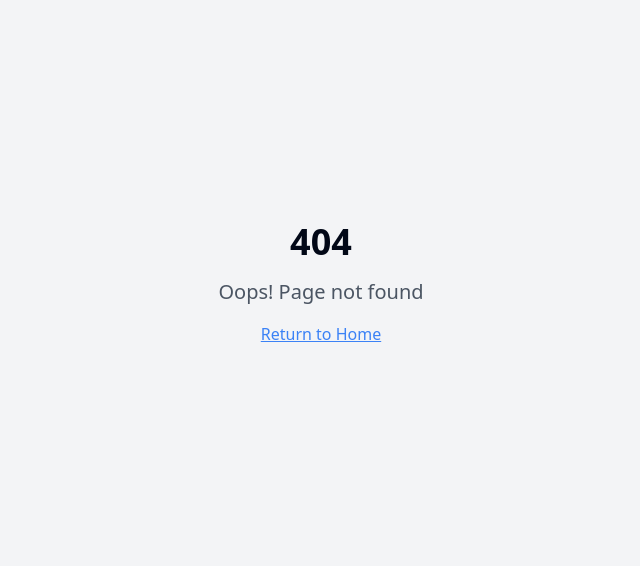
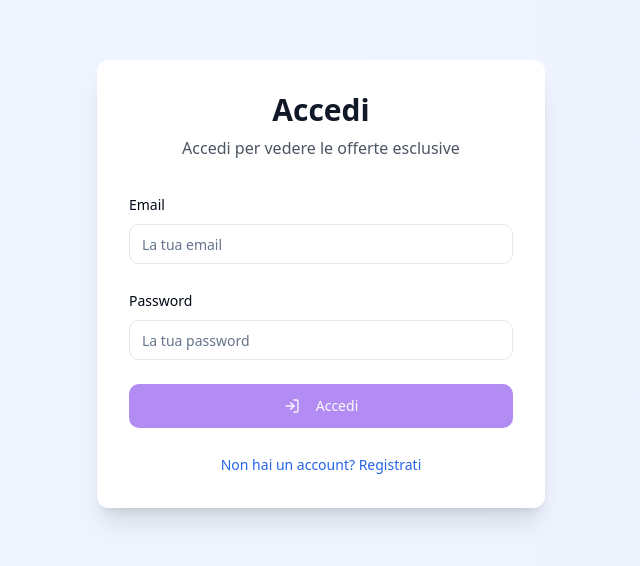
Before and after one commit to algowifi/Sconto_matto, a React (Vite) app: page /login in a window 1280 px wide. Before the commit this address had no page. Shown: the part 116-682 px from the top of the page, without its empty margins (319-959 px from the left). Built offline with nearby package versions, Linux system fonts and the light colour scheme.

Commit message:
Add login page and logout button
Adds a login page that redirects to registration if the user doesn't exist.  Also adds a logout button to the offers page.

```diff
--- a/src/App.tsx
+++ b/src/App.tsx
@@ -1,28 +1,72 @@
+
 import { Toaster } from "@/components/ui/toaster";
 import { Toaster as Sonner } from "@/components/ui/sonner";
 import { TooltipProvider } from "@/components/ui/tooltip";
 import { QueryClient, QueryClientProvider } from "@tanstack/react-query";
 import { BrowserRouter, Routes, Route, Navigate } from "react-router-dom";
+import { useEffect, useState } from "react";
 import Plans from "./pages/Plans";
 import Index from "./pages/Index";
 import NotFound from "./pages/NotFound";
+import Login from "./pages/Login";
 
 const queryClient = new QueryClient();
 
-const App = () => (
+// Componente per le rotte protette
+const ProtectedRoute = ({ children }: { children: JSX.Element }) => {
+  const isAuthenticated = localStorage.getItem("isAuthenticated") === "true";
+
+  if (!isAuthenticated) {
+    return <Navigate to="/login" replace />;
+  }
+
+  return children;
+};
+
+const App = () => {
+  const [isLoading, setIsLoading] = useState(true);
+
+  useEffect(() => {
+    // Simuliamo un caricamento dell'autenticazione
+    setTimeout(() => {
+      setIsLoading(false);
+    }, 500);
+  }, []);
+
+  if (isLoading) {
+    return <div className="min-h-screen flex items-center justify-center">Caricamento...</div>;
+  }
+
+  return (
     <QueryClientProvider client={queryClient}>
       <TooltipProvider>
         <Toaster />
         <Sonner />
         <BrowserRouter>
           <Routes>
-          <Route path="/" element={<Plans />} />
-          <Route path="/businesses" element={<Index />} />
+            <Route path="/login" element={<Login />} />
+            <Route
+              path="/"
+              element={
+                <ProtectedRoute>
+                  <Plans />
+                </ProtectedRoute>
+              }
+            />
+            <Route
+              path="/businesses"
+              element={
+                <ProtectedRoute>
+                  <Index />
+                </ProtectedRoute>
+              }
+            />
             <Route path="*" element={<NotFound />} />
           </Routes>
         </BrowserRouter>
       </TooltipProvider>
     </QueryClientProvider>
   );
+};
 
 export default App;
--- a/src/pages/Index.tsx
+++ b/src/pages/Index.tsx
@@ -1,3 +1,4 @@
+
 import { businesses } from '../data/businesses';
 import BusinessList from '../components/BusinessList';
 import { useEffect, useState } from 'react';
@@ -10,6 +11,8 @@ import {
   SelectValue,
 } from "@/components/ui/select";
 import { toast } from "sonner";
+import { Button } from "@/components/ui/button";
+import { LogOut } from "lucide-react";
 
 const Index = () => {
   const navigate = useNavigate();
@@ -57,15 +60,35 @@ const Index = () => {
     return true;
   };
 
+  const handleLogout = () => {
+    localStorage.removeItem('isAuthenticated');
+    localStorage.removeItem('userEmail');
+    localStorage.removeItem('userName');
+    localStorage.removeItem('selectedPlan');
+    localStorage.removeItem('selectedPlanLimit');
+    toast.success('Logout effettuato con successo');
+    navigate('/login');
+  };
+
   return (
     <div className="min-h-screen py-8 px-4 sm:px-6 lg:px-8">
       <div className="max-w-7xl mx-auto space-y-8">
+        <div className="flex justify-between items-center">
           <div className="text-center space-y-4">
             <h1 className="text-4xl font-bold tracking-tight">Offerte Esclusive</h1>
             <p className="text-lg text-muted-foreground max-w-2xl mx-auto">
               Seleziona le attività che ti interessano per attivare gli sconti esclusivi
               (max {planLimit} sconti)
             </p>
+          </div>
+          <Button
+            variant="outline"
+            onClick={handleLogout}
+            className="flex items-center gap-2"
+          >
+            <LogOut size={18} />
+            Logout
+          </Button>
         </div>
 
         <div className="w-full max-w-xs mx-auto">
--- a/src/pages/Login.tsx
+++ b/src/pages/Login.tsx
@@ -1 +1,135 @@
-//
+
+import { useState } from "react";
+import { useNavigate } from "react-router-dom";
+import { Button } from "@/components/ui/button";
+import { Input } from "@/components/ui/input";
+import { Label } from "@/components/ui/label";
+import { toast } from "sonner";
+import { LogIn, UserPlus } from "lucide-react";
+
+const Login = () => {
+  const [isLogin, setIsLogin] = useState(true);
+  const [email, setEmail] = useState("");
+  const [password, setPassword] = useState("");
+  const [name, setName] = useState("");
+  const navigate = useNavigate();
+
+  const handleSubmit = (e: React.FormEvent) => {
+    e.preventDefault();
+
+    // Validazione base
+    if (!email || !password || (!isLogin && !name)) {
+      toast.error("Per favore compila tutti i campi");
+      return;
+    }
+
+    // In un'app reale, qui ci sarebbe l'autenticazione con un backend
+    // Per questo esempio, simuliamo un login/registrazione di successo
+    if (isLogin) {
+      // Simula login
+      localStorage.setItem("isAuthenticated", "true");
+      localStorage.setItem("userEmail", email);
+      toast.success("Login effettuato con successo!");
+    } else {
+      // Simula registrazione
+      localStorage.setItem("isAuthenticated", "true");
+      localStorage.setItem("userEmail", email);
+      localStorage.setItem("userName", name);
+      toast.success("Registrazione completata con successo!");
+    }
+
+    // Reindirizza alla pagina dei piani
+    navigate("/");
+  };
+
+  const toggleMode = () => {
+    setIsLogin(!isLogin);
+    // Reset dei campi quando si cambia modalità
+    setEmail("");
+    setPassword("");
+    setName("");
+  };
+
+  return (
+    <div className="min-h-screen flex items-center justify-center bg-gradient-to-r from-blue-50 to-indigo-50 p-4">
+      <div className="w-full max-w-md bg-white rounded-lg shadow-xl overflow-hidden">
+        <div className="p-8">
+          <div className="text-center mb-8">
+            <h1 className="text-3xl font-bold text-gray-900">
+              {isLogin ? "Accedi" : "Registrati"}
+            </h1>
+            <p className="text-gray-600 mt-2">
+              {isLogin
+                ? "Accedi per vedere le offerte esclusive"
+                : "Crea un account per accedere alle offerte"}
+            </p>
+          </div>
+
+          <form onSubmit={handleSubmit} className="space-y-6">
+            {!isLogin && (
+              <div className="space-y-2">
+                <Label htmlFor="name">Nome</Label>
+                <Input
+                  id="name"
+                  type="text"
+                  placeholder="Il tuo nome"
+                  value={name}
+                  onChange={(e) => setName(e.target.value)}
+                />
+              </div>
+            )}
+
+            <div className="space-y-2">
+              <Label htmlFor="email">Email</Label>
+              <Input
+                id="email"
+                type="email"
+                placeholder="La tua email"
+                value={email}
+                onChange={(e) => setEmail(e.target.value)}
+              />
+            </div>
+
+            <div className="space-y-2">
+              <Label htmlFor="password">Password</Label>
+              <Input
+                id="password"
+                type="password"
+                placeholder="La tua password"
+                value={password}
+                onChange={(e) => setPassword(e.target.value)}
+              />
+            </div>
+
+            <Button type="submit" className="w-full" size="lg">
+              {isLogin ? (
+                <>
+                  <LogIn className="mr-2" size={18} />
+                  Accedi
+                </>
+              ) : (
+                <>
+                  <UserPlus className="mr-2" size={18} />
+                  Registrati
+                </>
+              )}
+            </Button>
+          </form>
+
+          <div className="mt-6 text-center">
+            <button
+              onClick={toggleMode}
+              className="text-sm text-blue-600 hover:underline font-medium"
+            >
+              {isLogin
+                ? "Non hai un account? Registrati"
+                : "Hai già un account? Accedi"}
+            </button>
+          </div>
+        </div>
+      </div>
+    </div>
+  );
+};
+
+export default Login;
```
Lines whose indentation alone changed are shown as unchanged.
